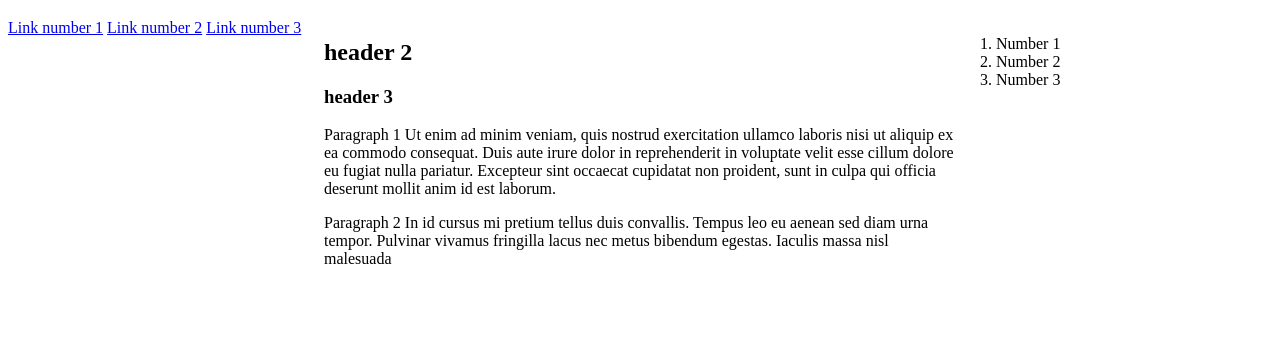
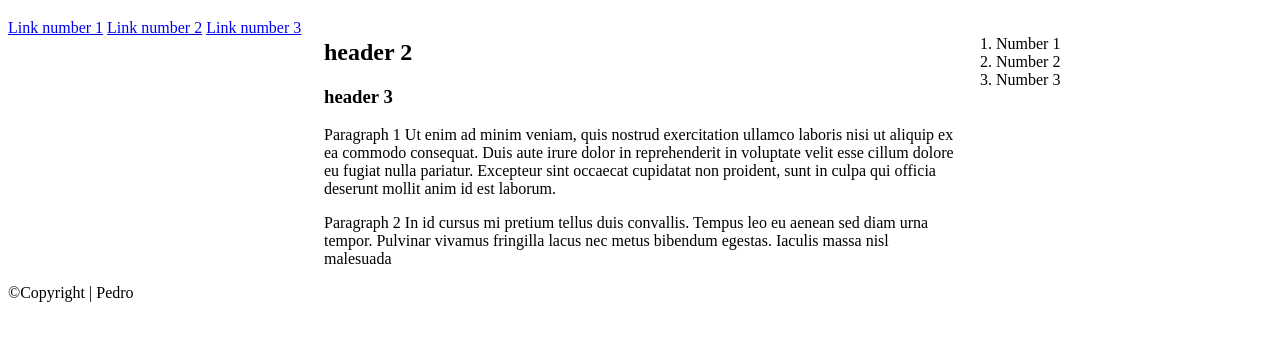
Before and after one commit to PedroGF27/COMP001B.LectureActivity3-1, a plain HTML site: page index.html in a window 1280 px wide. Shown: the part 61-402 px from the top of the page. Drawn offline with Linux system fonts and the light colour scheme.

Commit message:
Added a footer that clears all three columns

```diff
--- a/index.html
+++ b/index.html
@@ -31,5 +31,7 @@
             <li>Number 3</li>
         </ol>
     </aside>
+
+    <footer id="footer">&copy;Copyright | Pedro</footer>
 </body>
 </html>
--- a/main.css
+++ b/main.css
@@ -10,3 +10,7 @@
     float: left;
     width: 25%;
 }
+
+#footer {
+    clear: left;
+}
```
